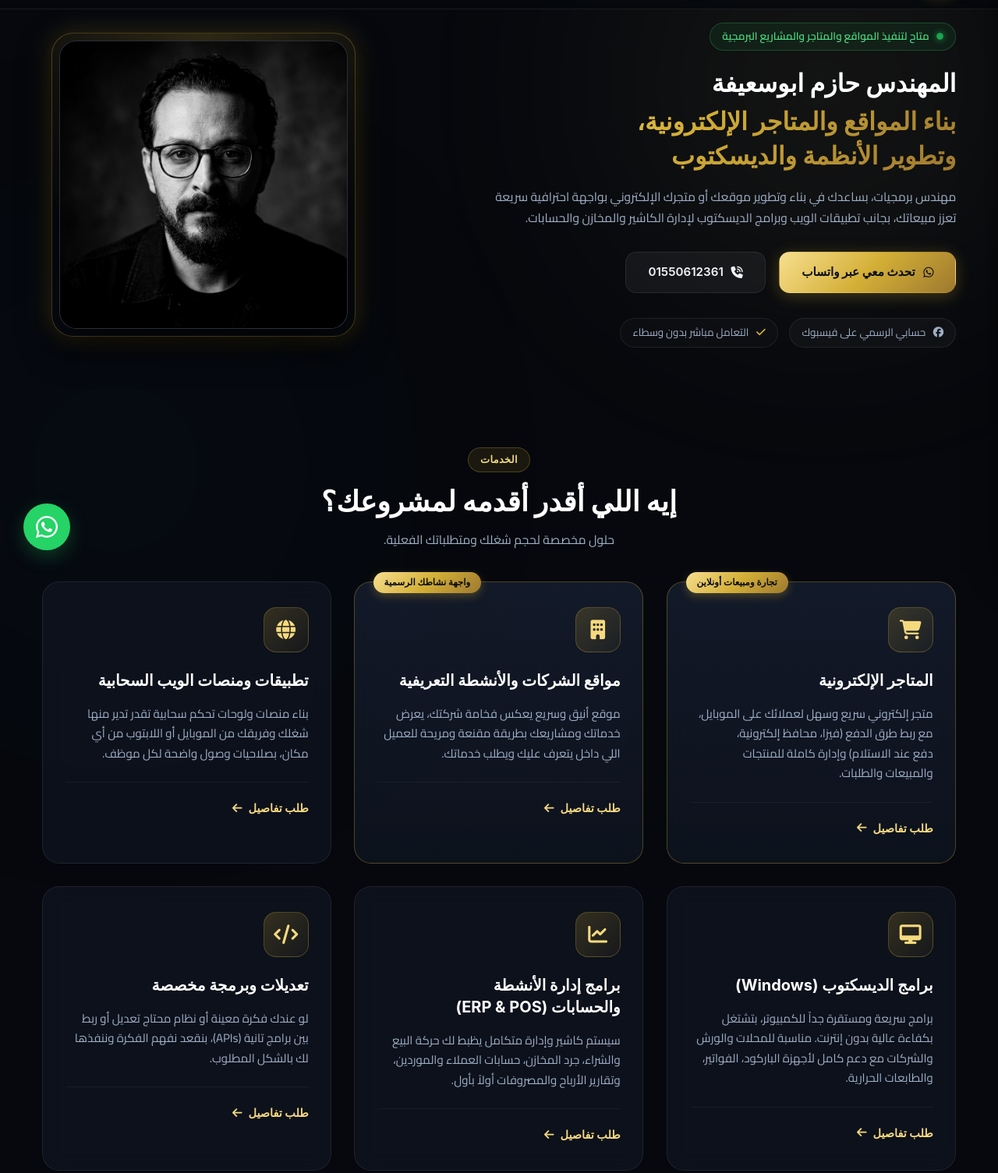
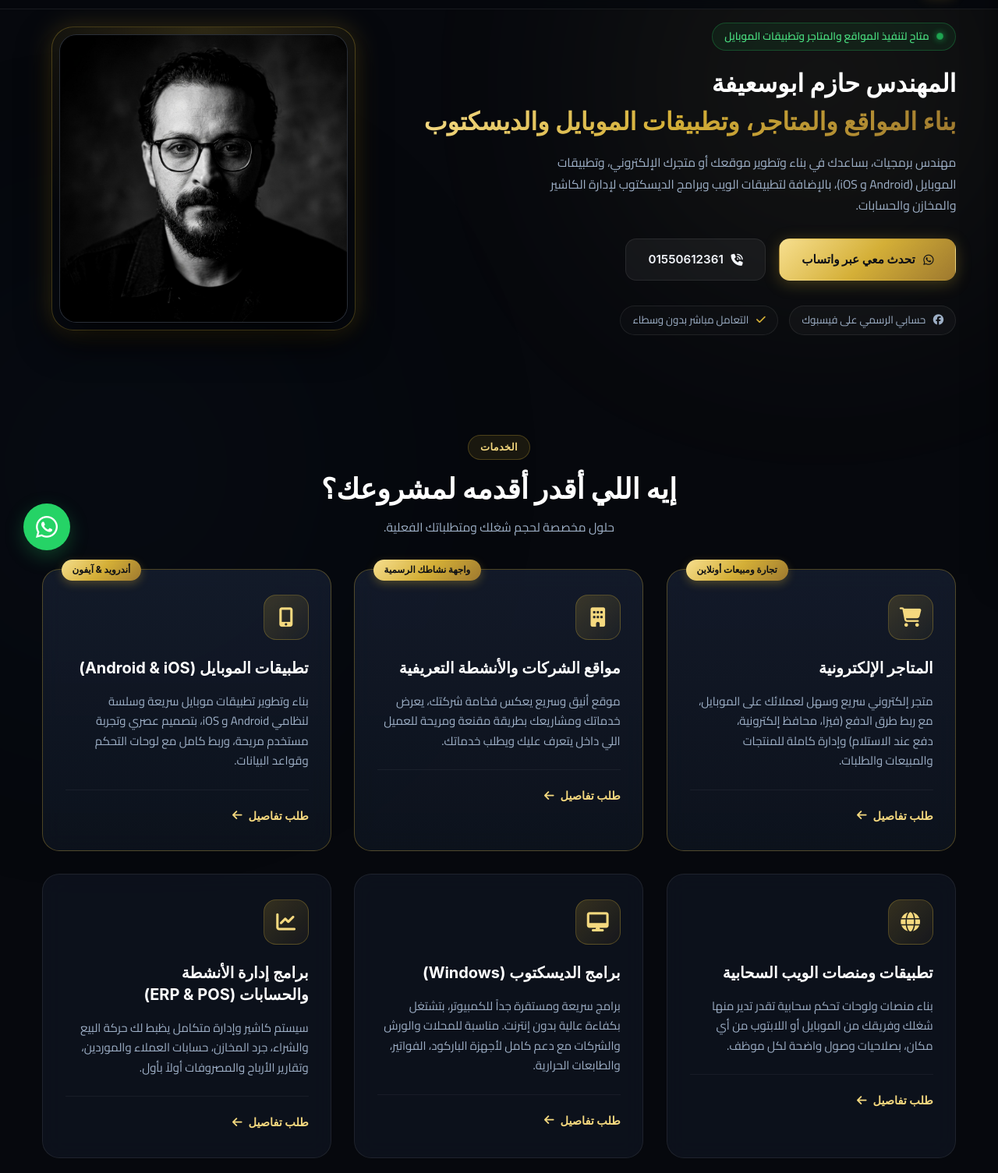
Before and after one commit to Hazemabouseafa/hazemabouseafa.github.io, a website: page index.html in a window 1280 px wide. Shown: the part 64-1569 px from the top of the page at 78% size. Drawn offline with Linux system fonts and the light colour scheme; a web font is replaced by a local one.

Commit message:
feat: Add mobile application services (Android & iOS) to portfolio

```diff
--- a/index.html
+++ b/index.html
@@ -6,13 +6,13 @@
     <meta http-equiv="X-UA-Compatible" content="ie=edge">
 
     <!-- SEO & Metadata -->
-    <title>المهندس حازم ابوسعيفة | بناء المواقع والمتاجر وتطبيقات الويب والديسكتوب</title>
-    <meta name="description" content="الموقع الرسمي للمهندس حازم ابوسعيفة - متخصص في بناء المواقع والمتاجر الإلكترونية، وتطوير تطبيقات الويب وبرامج الديسكتوب والأنظمة الإدارية.">
+    <title>المهندس حازم ابوسعيفة | بناء المواقع والمتاجر وتطبيقات الموبايل والديسكتوب</title>
+    <meta name="description" content="الموقع الرسمي للمهندس حازم ابوسعيفة - متخصص في بناء المواقع والمتاجر الإلكترونية، وتطبيقات الموبايل (Android & iOS)، وبرامج الديسكتوب وإدارة الأنشطة.">
     <meta name="author" content="المهندس حازم ابوسعيفة">
 
     <!-- Open Graph -->
-    <meta property="og:title" content="المهندس حازم ابوسعيفة | بناء المواقع والمتاجر وتطوير البرمجيات">
-    <meta property="og:description" content="بناء وتطوير المواقع والمتاجر الإلكترونية، وتطبيقات الويب وبرامج الديسكتوب وإدارة الأنشطة.">
+    <meta property="og:title" content="المهندس حازم ابوسعيفة | بناء المواقع والمتاجر وتطبيقات الموبايل">
+    <meta property="og:description" content="بناء وتطوير المواقع والمتاجر الإلكترونية، وتطبيقات الموبايل (Android و iOS)، وبرامج الديسكتوب وإدارة الأنشطة.">
     <meta property="og:image" content="assets/images/hazem.jpg">
     <meta property="og:type" content="website">
 
@@ -100,16 +100,16 @@
                 <div class="hero-content">
                     <div class="status-badge">
                         <span class="status-dot"></span>
-                        <span class="status-text">متاح لتنفيذ المواقع والمتاجر والمشاريع البرمجية</span>
+                        <span class="status-text">متاح لتنفيذ المواقع والمتاجر وتطبيقات الموبايل</span>
                     </div>
 
                     <h1 class="hero-headline">
                         المهندس حازم ابوسعيفة
-                        <span class="gold-gradient-text d-block mt-1">بناء المواقع والمتاجر الإلكترونية، وتطوير الأنظمة والديسكتوب</span>
+                        <span class="gold-gradient-text d-block mt-1">بناء المواقع والمتاجر، وتطبيقات الموبايل والديسكتوب</span>
                     </h1>
 
                     <p class="hero-description">
-                        مهندس برمجيات، بساعدك في بناء وتطوير موقعك أو متجرك الإلكتروني بواجهة احترافية سريعة تعزز مبيعاتك، بجانب تطبيقات الويب وبرامج الديسكتوب لإدارة الكاشير والمخازن والحسابات.
+                        مهندس برمجيات، بساعدك في بناء وتطوير موقعك أو متجرك الإلكتروني، وتطبيقات الموبايل (Android و iOS)، بالإضافة لتطبيقات الويب وبرامج الديسكتوب لإدارة الكاشير والمخازن والحسابات.
                     </p>
 
                     <div class="hero-cta-group">
@@ -190,7 +190,22 @@
                         </div>
                     </div>
 
-                    <!-- Service 3: Web Apps -->
+                    <!-- Service 3: Mobile Apps -->
+                    <div class="service-card featured-service">
+                        <div class="featured-badge">أندرويد & آيفون</div>
+                        <div class="service-icon-box">
+                            <i class="fa-solid fa-mobile-screen-button"></i>
+                        </div>
+                        <h3 class="service-title">تطبيقات الموبايل (Android & iOS)</h3>
+                        <p class="service-text">
+                            بناء وتطوير تطبيقات موبايل سريعة وسلسة لنظامي Android و iOS، بتصميم عصري وتجربة مستخدم مريحة، وربط كامل مع لوحات التحكم وقواعد البيانات.
+                        </p>
+                        <div class="service-footer">
+                            <a href="https://wa.me/201550612361?text=مرحباً%20بشمهندس%20حازم،%20حابب%20أعرف%20تفاصيل%20تطبيقات%20الموبايل%20(أندرويد%20وآيفون)" target="_blank" class="service-link">طلب تفاصيل <i class="fa-solid fa-arrow-left"></i></a>
+                        </div>
+                    </div>
+
+                    <!-- Service 4: Web Apps -->
                     <div class="service-card">
                         <div class="service-icon-box">
                             <i class="fa-solid fa-globe"></i>
@@ -204,7 +219,7 @@
                         </div>
                     </div>
 
-                    <!-- Service 4: Desktop Apps -->
+                    <!-- Service 5: Desktop Apps -->
                     <div class="service-card">
                         <div class="service-icon-box">
                             <i class="fa-solid fa-desktop"></i>
@@ -218,7 +233,7 @@
                         </div>
                     </div>
 
-                    <!-- Service 5: ERP & Business Management -->
+                    <!-- Service 6: ERP & Business Management -->
                     <div class="service-card">
                         <div class="service-icon-box">
                             <i class="fa-solid fa-chart-line"></i>
@@ -229,20 +244,6 @@
                         </p>
                         <div class="service-footer">
                             <a href="https://wa.me/201550612361?text=مرحباً%20بشمهندس%20حازم،%20حابب%20أعرف%20تفاصيل%20برامج%20إدارة%20الأنشطة%20والحسابات" target="_blank" class="service-link">طلب تفاصيل <i class="fa-solid fa-arrow-left"></i></a>
-                        </div>
-                    </div>
-
-                    <!-- Service 6: Custom Dev -->
-                    <div class="service-card">
-                        <div class="service-icon-box">
-                            <i class="fa-solid fa-code"></i>
-                        </div>
-                        <h3 class="service-title">تعديلات وبرمجة مخصصة</h3>
-                        <p class="service-text">
-                            لو عندك فكرة معينة أو نظام محتاج تعديل أو ربط بين برامج تانية (APIs)، بنقعد نفهم الفكرة وننفذها لك بالشكل المطلوب.
-                        </p>
-                        <div class="service-footer">
-                            <a href="https://wa.me/201550612361?text=مرحباً%20بشمهندس%20حازم،%20عندي%20فكرة%20برمجية%20حابب%20أناقشها%20معاك" target="_blank" class="service-link">طلب تفاصيل <i class="fa-solid fa-arrow-left"></i></a>
                         </div>
                     </div>
 
@@ -321,7 +322,7 @@
                         </div>
                     </div>
                     <p class="footer-bio">
-                        تطوير برمجيات وحلول رقمية عملية ومستقرة لأصحاب الأنشطة والشركات.
+                        بناء وتطوير المواقع والمتاجر الإلكترونية، وتطبيقات الموبايل والويب، والأنظمة الإدارية للشركات والأنشطة.
                     </p>
                 </div>
 
```
Also changed, not shown: README.md.
